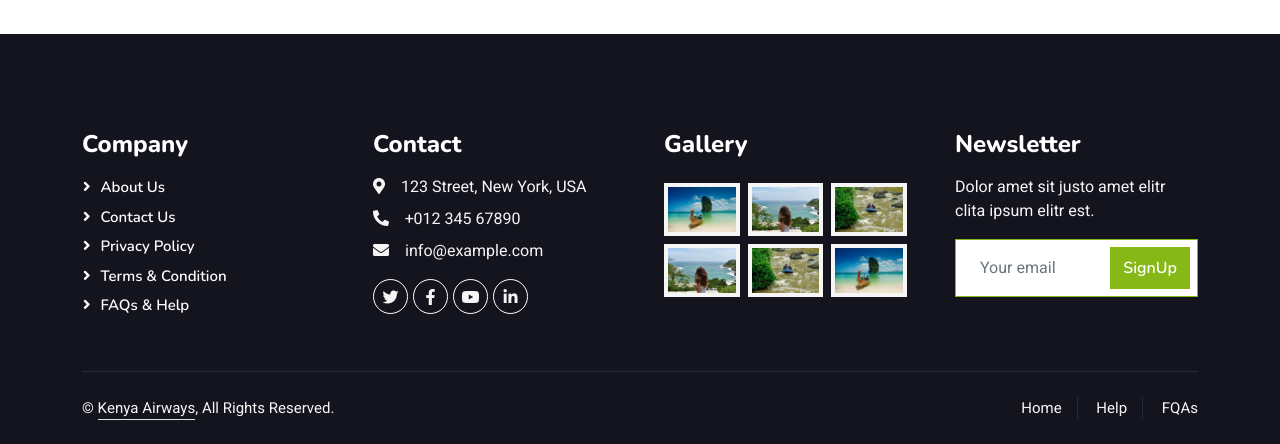
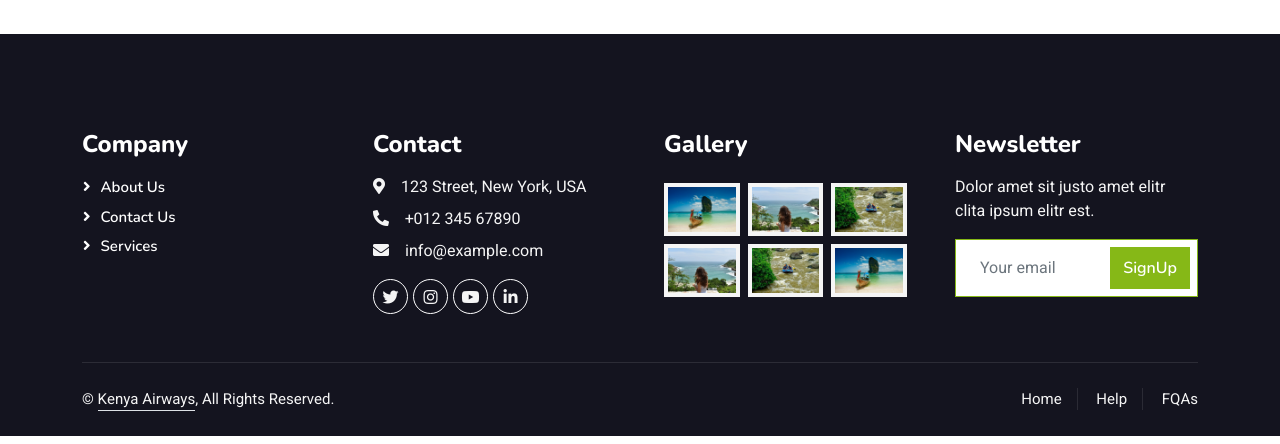
Before and after one commit to tiemah/Kenya-Airways-Project, a PHP site: page /landingPage/admin-register.php in a window 1280 px wide. Shown: the part 842-1286 px from the top of the page. Run offline with PHP 8.4, Linux system fonts and the light colour scheme; some libraries are stand-ins or nearby versions.

Commit message:
linking to social media handles in the footer.php file

```diff
--- a/landingPage/footer.php
+++ b/landingPage/footer.php
@@ -5,11 +5,11 @@
             <div class="row g-5">
                 <div class="col-lg-3 col-md-6">
                     <h4 class="text-white mb-3">Company</h4>
-                    <a class="btn btn-link" href="">About Us</a>
-                    <a class="btn btn-link" href="">Contact Us</a>
-                    <a class="btn btn-link" href="">Privacy Policy</a>
-                    <a class="btn btn-link" href="">Terms & Condition</a>
-                    <a class="btn btn-link" href="">FAQs & Help</a>
+                    <a class="btn btn-link" href="index.php#about">About Us</a>
+                    <a class="btn btn-link" href="contact.php">Contact Us</a>
+                    <a class="btn btn-link" href="index.php#services">Services</a>
+                    <!-- <a class="btn btn-link" href="">Terms & Condition</a> -->
+                    <!-- <a class="btn btn-link" href="">FAQs & Help</a> -->
                 </div>
                 <div class="col-lg-3 col-md-6">
                     <h4 class="text-white mb-3">Contact</h4>
@@ -17,10 +17,11 @@
                     <p class="mb-2"><i class="fa fa-phone-alt me-3"></i>+012 345 67890</p>
                     <p class="mb-2"><i class="fa fa-envelope me-3"></i>info@example.com</p>
                     <div class="d-flex pt-2">
-                        <a class="btn btn-outline-light btn-social" href=""><i class="fab fa-twitter"></i></a>
-                        <a class="btn btn-outline-light btn-social" href=""><i class="fab fa-facebook-f"></i></a>
+                        <a class="btn btn-outline-light btn-social" href="https://twitter.com/Dorinah17"><i class="fab fa-twitter"></i></a>
+                        <!-- <a class="btn btn-outline-light btn-social" href=""><i class="fab fa-facebook-f"></i></a> -->
+                        <a class="btn btn-outline-light btn-social"  href="https://www.instagram.com/_ti.em.ah_/"><i class="fab fa-instagram"></i></a>
                         <a class="btn btn-outline-light btn-social" href="https://youtu.be/9JF_THp-FGE" target="_blank"><i class="fab fa-youtube"></i></a>
-                        <a class="btn btn-outline-light btn-social" href=""><i class="fab fa-linkedin-in"></i></a>
+                        <a class="btn btn-outline-light btn-social" href="https://www.linkedin.com/in/doreen-tiema-46490b270/"><i class="fab fa-linkedin-in"></i></a>
                     </div>
                 </div>
                 <div class="col-lg-3 col-md-6">
```
